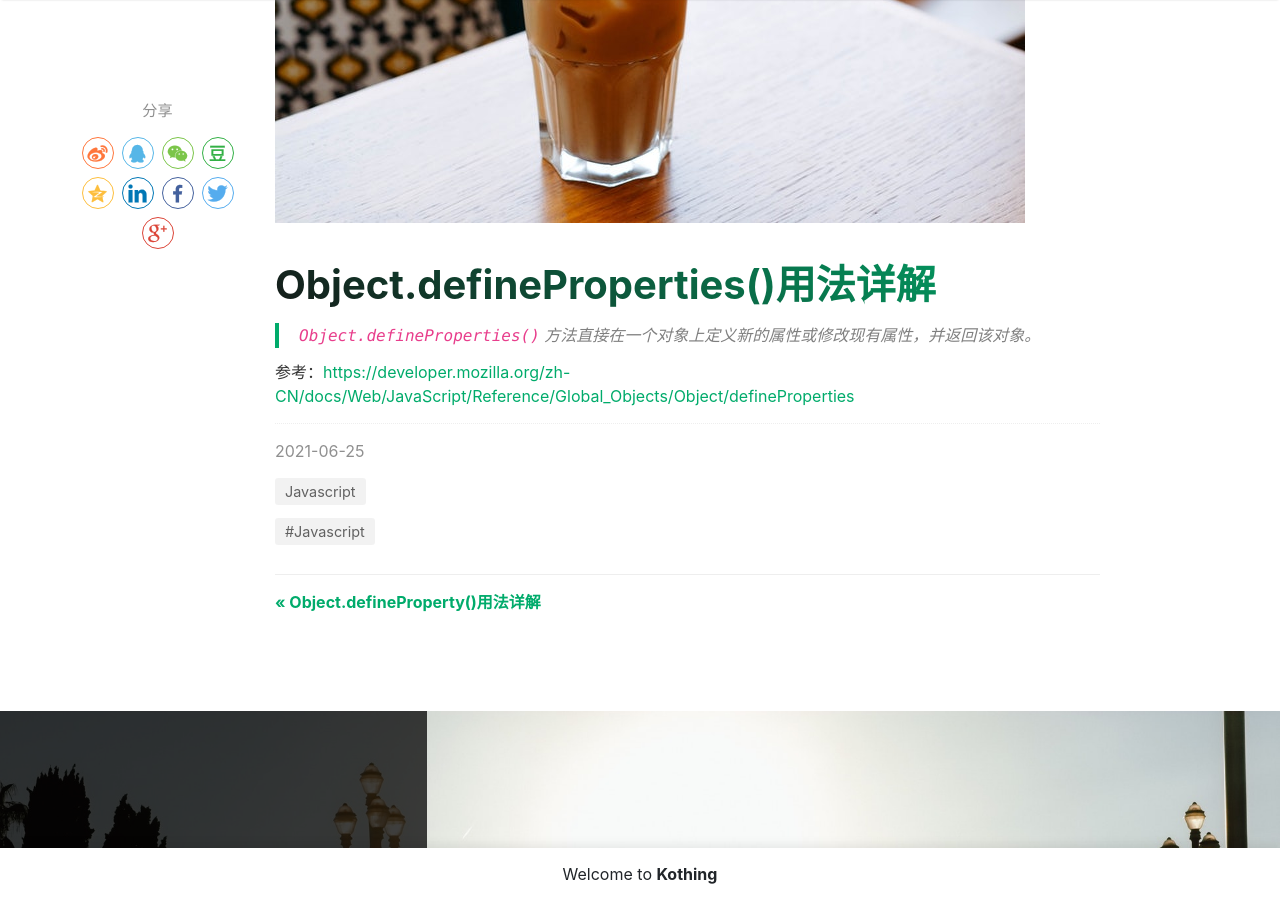
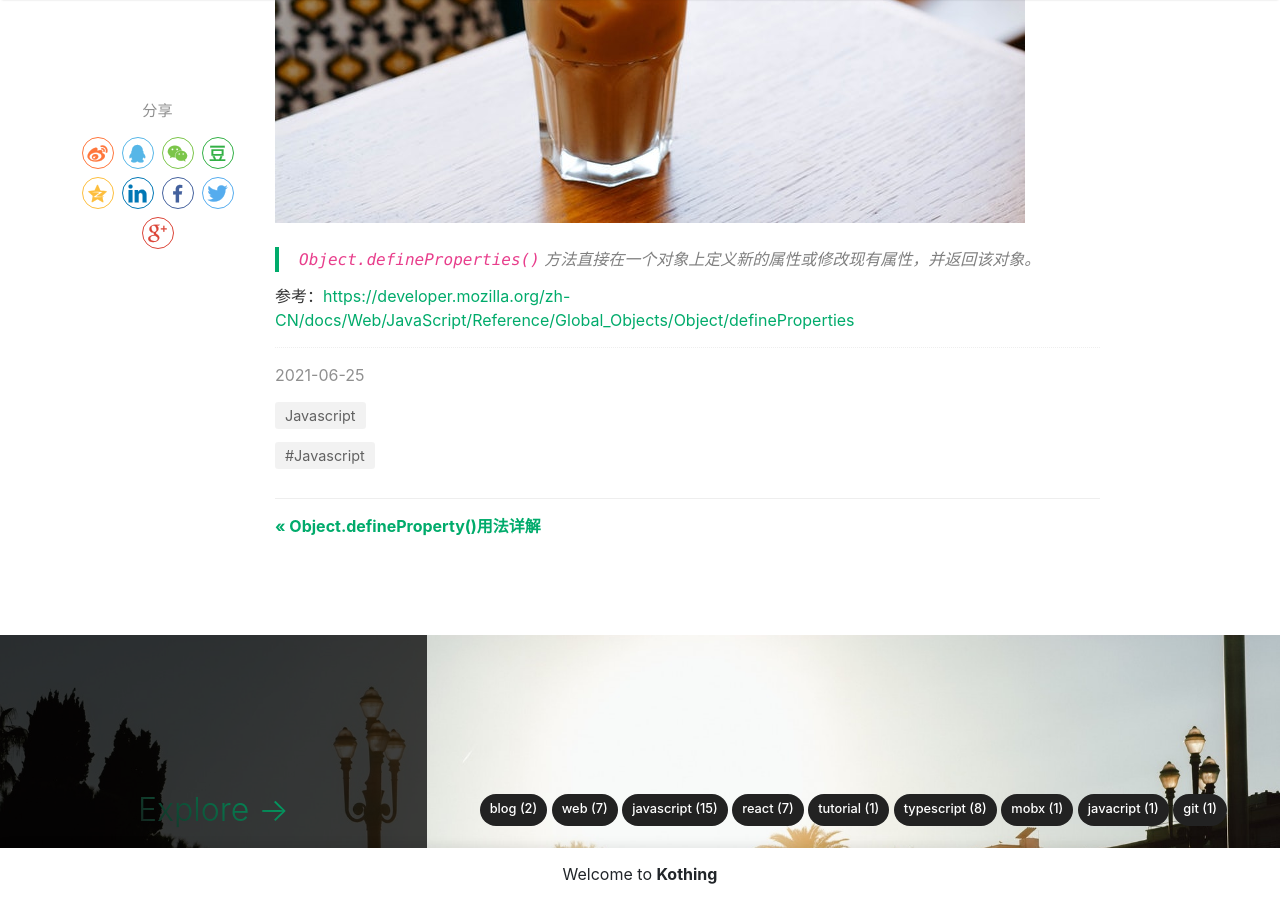
Before and after one commit to kothing/kothing.github.io, a Jekyll site: the page built from _posts/2021-06-25-Object.defineProperties.md, in a window 1280 px wide and 900 px high, scrolled down 678 px. Built offline with Jekyll 4.4.1, drawn with Linux system fonts in a browser that asks for light colours; nearby versions of some CDN libraries; comment, search, counter and statistics services are not loaded.

Commit message:
Update 2021-06-25-Object.defineProperties.md

```diff
--- a/_posts/2021-06-25-Object.defineProperties.md
+++ b/_posts/2021-06-25-Object.defineProperties.md
@@ -9,8 +9,6 @@ description: "Object.defineProperties()用法详解"
 rating: 4.5
 ---
 
-# Object.defineProperties()用法详解
-
 > `Object.defineProperties()` 方法直接在一个对象上定义新的属性或修改现有属性，并返回该对象。
 
 参考：[https://developer.mozilla.org/zh-CN/docs/Web/JavaScript/Reference/Global_Objects/Object/defineProperties](https://developer.mozilla.org/zh-CN/docs/Web/JavaScript/Reference/Global_Objects/Object/defineProperties "Object.defineProperties()")
```
